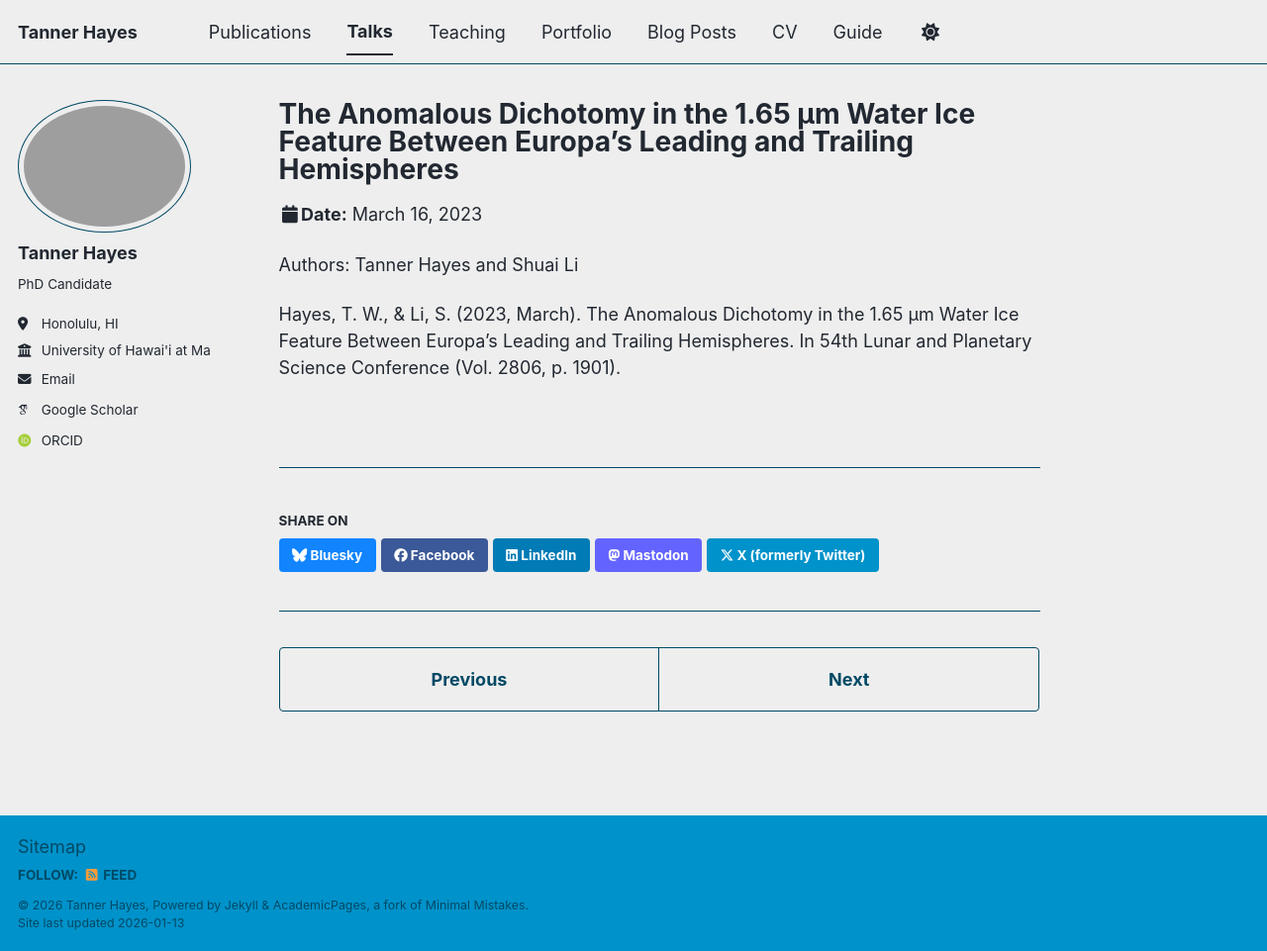
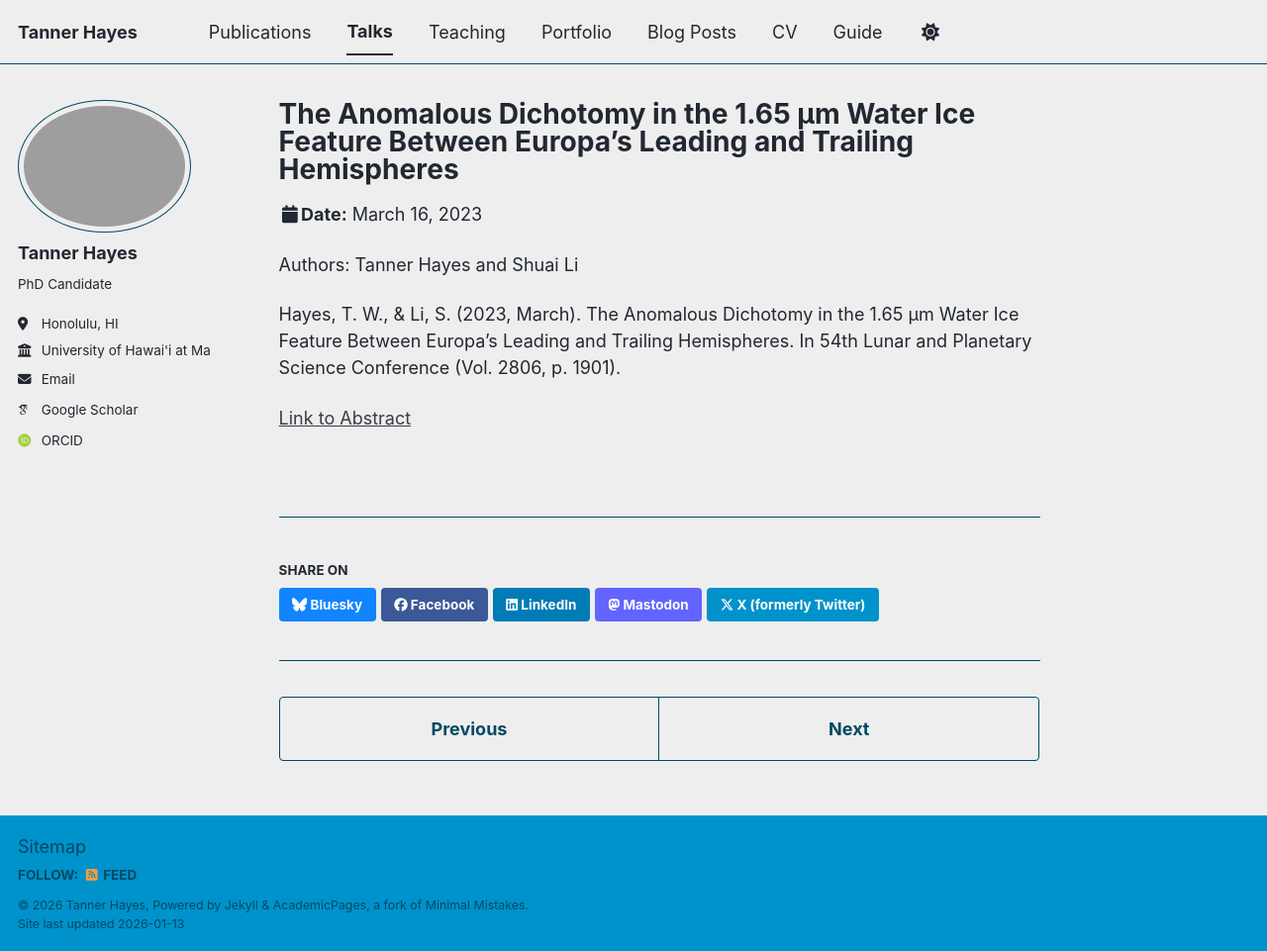
Before and after one commit to th-blip12/twhayes, a Jekyll site: the page built from _talks/LPSC54.md, in a window 1280 px wide and 961 px high. Shown: the whole window at 99% size. Built offline with Jekyll 4.4.1, drawn with Linux system fonts in a browser that asks for light colours; some web fonts are replaced; a script bundle is joined from its source files by our own code; library files that are not in the unit come from our copies.

Commit message:
Update LPSC54.md

```diff
--- a/_talks/LPSC54.md
+++ b/_talks/LPSC54.md
@@ -11,3 +11,5 @@ location: "The Woodlands, TX"
 Authors: Tanner Hayes and Shuai Li
 
 Hayes, T. W., & Li, S. (2023, March). The Anomalous Dichotomy in the 1.65 μm Water Ice Feature Between Europa's Leading and Trailing Hemispheres. In 54th Lunar and Planetary Science Conference (Vol. 2806, p. 1901).
+
+[Link to Abstract](https://www.hou.usra.edu/meetings/lpsc2023/pdf/1901.pdf)
```
